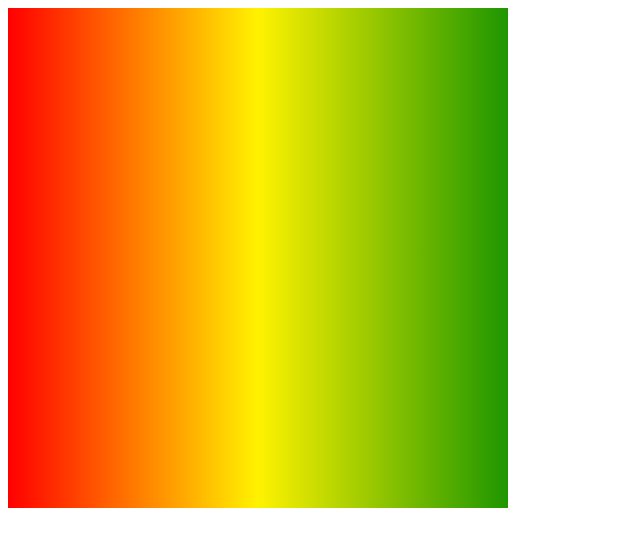
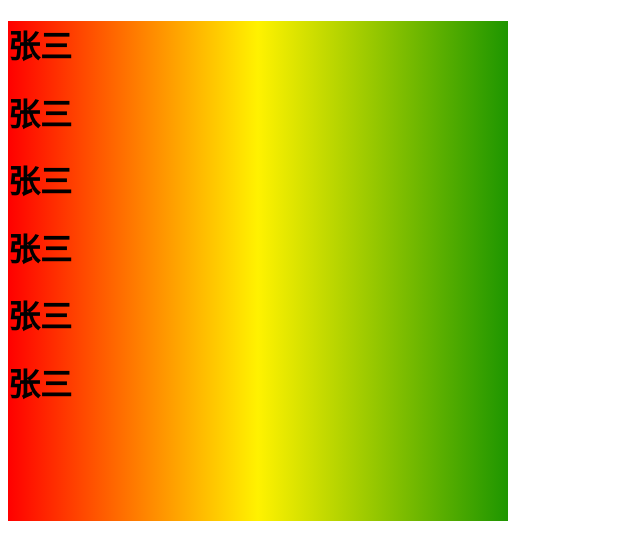
Before and after one commit to asd3195399130/july, a plain HTML site: page conmat.html in a window 1280 px wide. Shown: the whole page, without its empty margins (0-640 px from the left). Drawn offline with nearby package versions, Linux system fonts and the light colour scheme.

Commit message:
Update conmat.html

```diff
--- a/conmat.html
+++ b/conmat.html
@@ -28,7 +28,18 @@
     }
   </style>
   <body>
-    <div id="box"></div>
+    <div id="box">
+      <h1>张三</h1>
+      <h1>张三</h1>
+            <h1>张三</h1>
+            <h1>张三</h1>
+            <h1>张三</h1>
+            <h1>张三</h1>
+
+
+
+
+    </div>
   </body>
   <script src="https://cdn.bootcdn.net/ajax/libs/jquery/3.6.4/jquery.js"></script>
   <script></script>
```
